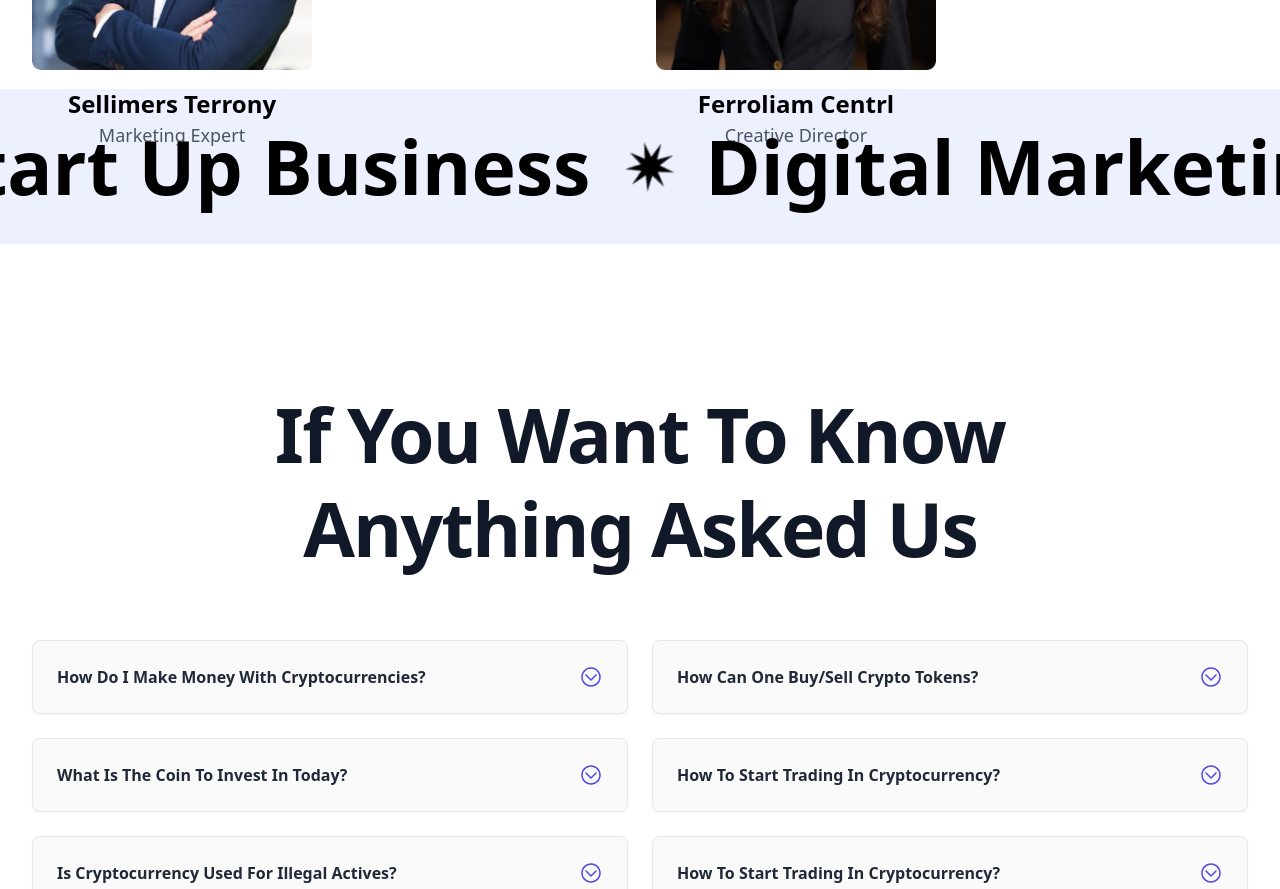
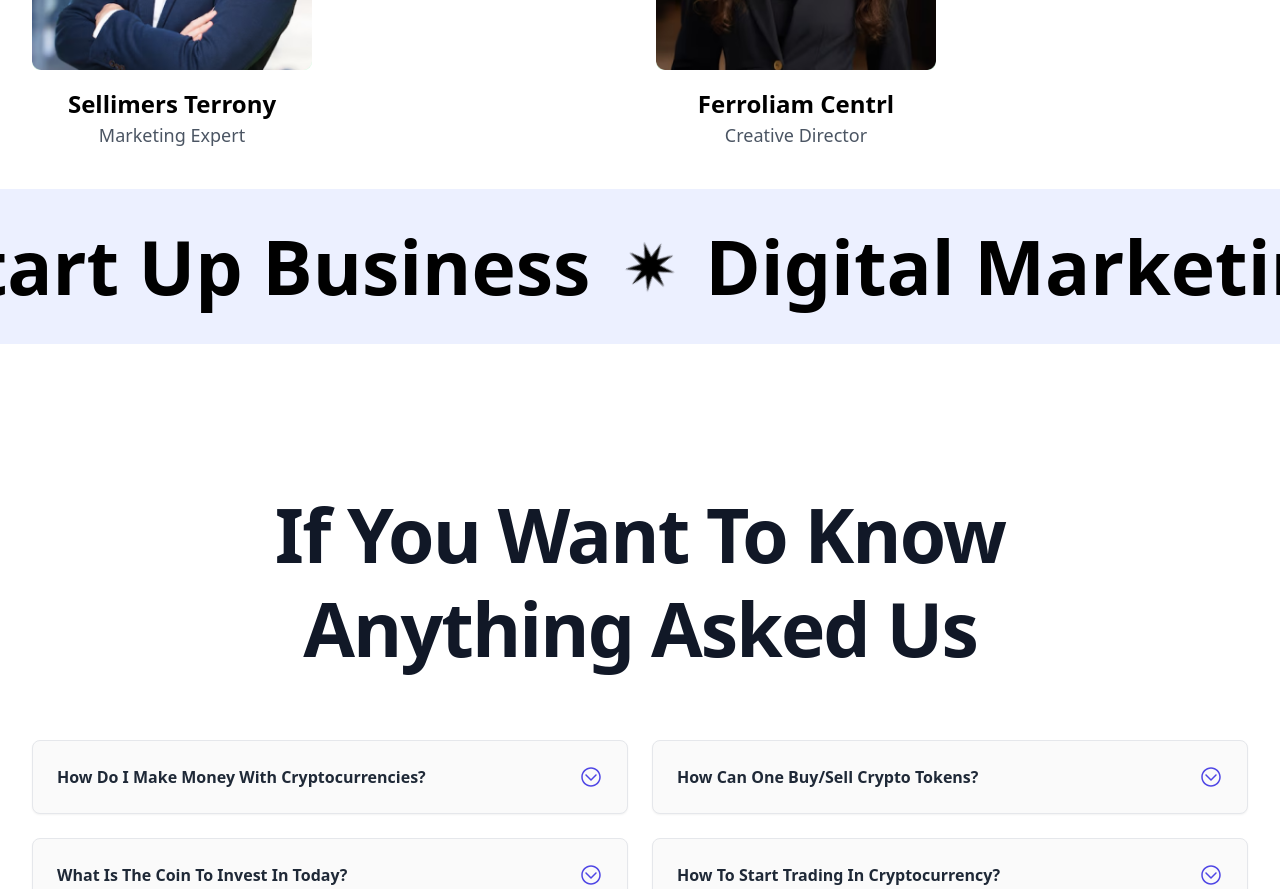
Before and after one commit to rajanikanta06/hubspot_theme, a plain HTML site: page about.html in a window 1280 px wide. Shown: the part 3141-4030 px from the top of the page. Drawn offline with nearby package versions, Linux system fonts and the light colour scheme.

Commit message:
many commit

```diff
--- a/about.html
+++ b/about.html
@@ -501,7 +501,7 @@
 
 
 
- <section class=" bg-[#ECF0FF] py-10 sm:py-10  overflow-hidden sm:mt-[100px] mb-20">
+ <section class=" bg-[#ECF0FF] py-10 sm:py-10  overflow-hidden sm:mt-[200px] mb-20">
     <div class="relative w-full ">
         <div class="whitespace-nowrap animate-marquee flex items-center">
 
```
